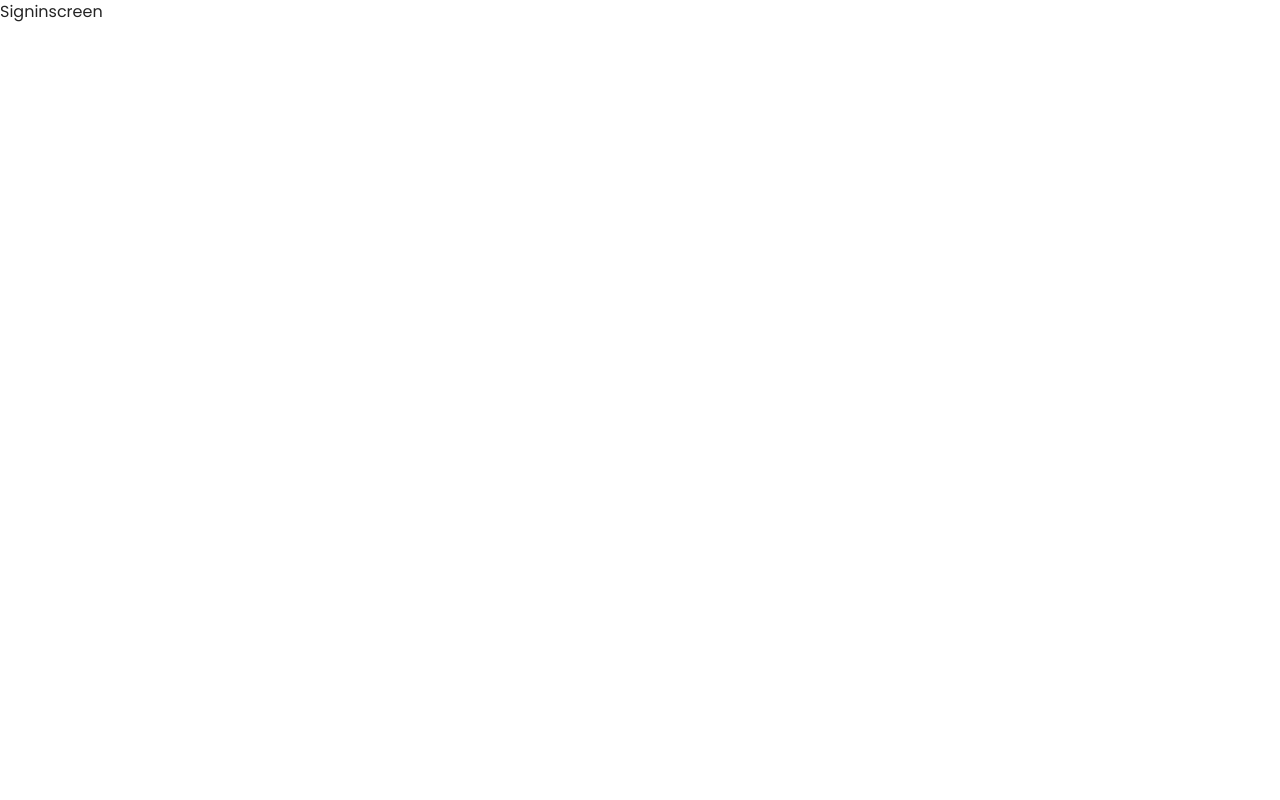
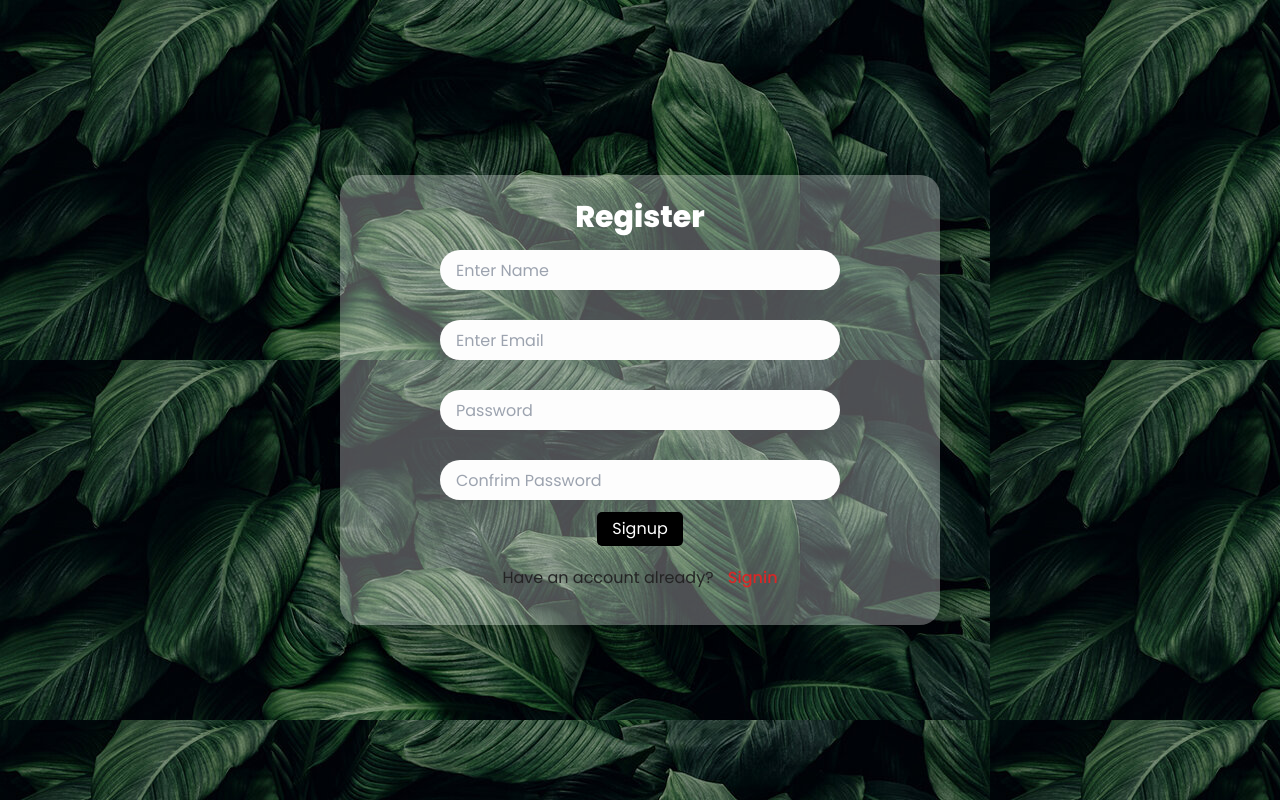
Before and after one commit to FrancisUzoigwe/authaccessassignment, a React (Vite) app: page /auth/signin in a window 1280 px wide. Built offline with nearby package versions, Linux system fonts and the light colour scheme; a web font is replaced by a local one.

Commit message:
All nights long

```diff
--- a/package.json
+++ b/package.json
@@ -10,12 +10,16 @@
     "preview": "vite preview"
   },
   "dependencies": {
+    "@hookform/resolvers": "^3.2.0",
     "@types/styled-components": "^5.1.26",
+    "axios": "^1.4.0",
     "react": "^18.2.0",
     "react-dom": "^18.2.0",
+    "react-hook-form": "^7.45.4",
     "react-icons": "^4.10.1",
     "react-router-dom": "^6.15.0",
-    "styled-components": "^6.0.7"
+    "styled-components": "^6.0.7",
+    "yup": "^1.2.0"
   },
   "devDependencies": {
     "@types/react": "^18.2.15",
--- /dev/null
+++ b/src/apis/registerApi.tsx
@@ -0,0 +1,29 @@
+import axios from "axios";
+
+const url: string = "http://localhost:3200/api/v1"
+interface iData {
+    name?: string;
+    email?: string;
+    password?: string;
+}
+
+
+export const registerApi = async (data: any) => {
+   try {
+    return await axios.post(`${url}/register`, data).then((res: any) => {
+        return res.data.data
+    })
+   } catch (error) {
+    console.log(error)
+   }
+}
+
+export const signin = async (data: iData) => {
+   try {
+    return await axios.post(`${url}/signin`, data).then((res: any) => {
+        return res.data.data
+    })
+   } catch (error) {
+    console.log(error)
+   }
+}
--- a/src/components/common/FirstHeader.tsx
+++ b/src/components/common/FirstHeader.tsx
@@ -40,7 +40,7 @@ const FirstHeader = () => {
       </Link>
     </div>
   </div>
-</div>): (<div className="flex items-center justify-center w-[100%] h-[50px] bg-white fixed left-0">
+</div>): (<div className="flex items-center justify-center w-[100%] h-[50px] bg-white fixed left-0 z-20">
       <div className="flex items-center justify-between w-[93%] h-[40px] transition-[all 350ms]">
         <div className="flex items-center">
           <div>
--- a/src/pages/auth/Signinscreen.tsx
+++ b/src/pages/auth/Signinscreen.tsx
@@ -1,8 +1,124 @@
+import { Link, useNavigate } from "react-router-dom";
+import home from "../../assets/home.jpg";
+import { useForm } from "react-hook-form";
+import { yupResolver } from "@hookform/resolvers/yup";
+import * as yup from "yup";
+import {registerApi} from "../../apis/registerApi"
+const Signinscreen = () => {
+const navigate = useNavigate()
+  const Schema = yup.object({
+    name: yup.string().required(),
+    email: yup.string().required(),
+    password: yup.string().required(),
+    confirmPassword: yup.string().oneOf([yup.ref("password")]),
+  });
 
-const Signinscreen = () => {
+  const {
+    register,
+    reset,
+    handleSubmit,
+    formState: { errors },
+  } = useForm({
+    resolver: yupResolver(Schema),
+  });
+
+  const onSubmit = handleSubmit(async (data) => {
+    const { name, email, password } = data;
+    const formData = new FormData();
+    formData.append("email", email);
+    formData.append("name", name);
+    formData.append("password", password);
+
+    registerApi(formData).then(() => {
+      navigate("/auth/signin")
+    })
+  });
+
   return (
-    <div>Signinscreen</div>
-  )
-}
+    <div
+      className="w-full h-[100vh] bg-gray-100 flex items-center justify-center object-cover "
+      style={{ backgroundImage: `url(${home})` }}
+    >
+      <form
+        className="w-[600px] h-[450px] bg-white shadow-2xl bg-opacity-30 flex flex-col items-center  rounded-[20px]"
+        onSubmit={onSubmit}
+      >
+        <div className="mt-[20px] text-[30px] font-semibold text-white">
+          Register
+        </div>
+        <div className="w-[400px] h-[40px] bg-white mt-[10px] rounded-[40px]">
+          <input
+            type="text"
+            placeholder="Enter Name"
+            className="h-[40px] border-none w-[400px] placeholder:ml-5 outline-none bg-gray-300 bg-opacity-5 px-4"
+            {...register("name")}
+          />
+          {errors.name?.message && (
+            <div className="text-red-600 text-[12px] flex justify-end">
+              Error occured on the name
+            </div>
+          )}
+        </div>
+        <div className="w-[400px] h-[40px] bg-white mt-[30px] rounded-[40px]">
+          <input
+            type="text"
+            placeholder="Enter Email"
+            className="h-[40px] border-none w-[400px] placeholder:ml-5 outline-none bg-gray-300 bg-opacity-5 px-4"
+            {...register("email")}
+          />
+          {errors.email?.message && (
+            <div className="text-red-600 text-[12px] flex justify-end">
+              invalid email address
+            </div>
+          )}
+        </div>
+        <div className="w-[400px] h-[40px] bg-white mt-[30px] rounded-[40px]">
+          <input
+            type="text"
+            placeholder="Password"
+            className="h-[40px] border-none w-[400px] placeholder:ml-5 outline-none bg-gray-300 bg-opacity-5 px-4"
+            {...register("password")}
+          />
+          {errors.password?.message && (
+            <div className="text-red-600 text-[12px] flex justify-end">
+              Passwords can only contain numbers
+            </div>
+          )}
+        </div>
+        <div className="w-[400px] h-[40px] bg-white mt-[30px] rounded-[40px]">
+          <input
+            type="text"
+            placeholder="Confrim Password"
+            className="h-[40px] border-none w-[400px] placeholder:ml-5 outline-none bg-gray-300 bg-opacity-5 px-4"
+            {...register("confirmPassword")}
+          />
+          {errors.confirmPassword?.message && (
+            <div className="text-red-600 text-[12px] flex justify-end">
+              Passwords must match!
+            </div>
+          )}
+        </div>
+        <button
+          type="submit"
+          className="px-[15px] py-[5px] rounded-[5px] bg-black mt-3 text-white"
+        >
+          Signup
+        </button>
+        <div className="mt-[20px]">
+          <div>
+            {" "}
+            Have an account already?{" "}
+            <Link
+              to="/auth/signin"
+              className="text-red-600 font-medium ml-[10px]"
+            >
+              Signin
+            </Link>
+          </div>
+        </div>
+      </form>
+    </div>
+  );
+};
 
-export default Signinscreen
+export default Signinscreen;
--- a/src/pages/auth/Signupscreen.tsx
+++ b/src/pages/auth/Signupscreen.tsx
@@ -1,9 +1,126 @@
+// import { useState } from "react";
+import { Link, useNavigate } from "react-router-dom";
+import home from "../../assets/home.jpg";
+// import pix from "../../assets/man.webp";
+import { useForm } from "react-hook-form";
+import { yupResolver } from "@hookform/resolvers/yup";
+import * as yup from "yup";
+import {registerApi} from "../../apis/registerApi"
+const Signupscreen = () => {
+const navigate = useNavigate()
+  const Schema = yup.object({
+    name: yup.string().required(),
+    email: yup.string().required(),
+    password: yup.string().required(),
+    confirmPassword: yup.string().oneOf([yup.ref("password")]),
+  });
 
+  const {
+    register,
+    reset,
+    handleSubmit,
+    formState: { errors },
+  } = useForm({
+    resolver: yupResolver(Schema),
+  });
 
-const Signupscreen = () => {
+  const onSubmit = handleSubmit(async (data) => {
+    const { name, email, password } = data;
+    const formData = new FormData();
+    formData.append("email", email);
+    formData.append("name", name);
+    formData.append("password", password);
+
+    registerApi(formData).then(() => {
+      navigate("/auth/signin")
+    })
+  });
+
   return (
-    <div>Signupscreen</div>
-  )
-}
+    <div
+      className="w-full h-[100vh] bg-gray-100 flex items-center justify-center object-cover "
+      style={{ backgroundImage: `url(${home})` }}
+    >
+      <form
+        className="w-[600px] h-[450px] bg-white shadow-2xl bg-opacity-30 flex flex-col items-center  rounded-[20px]"
+        onSubmit={onSubmit}
+      >
+        <div className="mt-[20px] text-[30px] font-semibold text-white">
+          Register
+        </div>
+        <div className="w-[400px] h-[40px] bg-white mt-[10px] rounded-[40px]">
+          <input
+            type="text"
+            placeholder="Enter Name"
+            className="h-[40px] border-none w-[400px] placeholder:ml-5 outline-none bg-gray-300 bg-opacity-5 px-4"
+            {...register("name")}
+          />
+          {errors.name?.message && (
+            <div className="text-red-600 text-[12px] flex justify-end">
+              Error occured on the name
+            </div>
+          )}
+        </div>
+        <div className="w-[400px] h-[40px] bg-white mt-[30px] rounded-[40px]">
+          <input
+            type="text"
+            placeholder="Enter Email"
+            className="h-[40px] border-none w-[400px] placeholder:ml-5 outline-none bg-gray-300 bg-opacity-5 px-4"
+            {...register("email")}
+          />
+          {errors.email?.message && (
+            <div className="text-red-600 text-[12px] flex justify-end">
+              invalid email address
+            </div>
+          )}
+        </div>
+        <div className="w-[400px] h-[40px] bg-white mt-[30px] rounded-[40px]">
+          <input
+            type="text"
+            placeholder="Password"
+            className="h-[40px] border-none w-[400px] placeholder:ml-5 outline-none bg-gray-300 bg-opacity-5 px-4"
+            {...register("password")}
+          />
+          {errors.password?.message && (
+            <div className="text-red-600 text-[12px] flex justify-end">
+              Passwords can only contain numbers
+            </div>
+          )}
+        </div>
+        <div className="w-[400px] h-[40px] bg-white mt-[30px] rounded-[40px]">
+          <input
+            type="text"
+            placeholder="Confrim Password"
+            className="h-[40px] border-none w-[400px] placeholder:ml-5 outline-none bg-gray-300 bg-opacity-5 px-4"
+            {...register("confirmPassword")}
+          />
+          {errors.confirmPassword?.message && (
+            <div className="text-red-600 text-[12px] flex justify-end">
+              Passwords must match!
+            </div>
+          )}
+        </div>
+        <button
+          type="submit"
+          className="px-[15px] py-[5px] rounded-[5px] bg-black mt-3 text-white"
+        >
+          Signup
+        </button>
+        <div className="mt-[20px]">
+          <div>
+            {" "}
+            Have an account already?{" "}
+            <Link
+              to="/auth/signin"
+              className="text-red-600 font-medium ml-[10px]"
+            >
+              Signin
+            </Link>
+          </div>
+        </div>
+      </form>
+    </div>
+  );
+};
 
-export default Signupscreen
+export default Signupscreen;
--- a/tailwind.config.js
+++ b/tailwind.config.js
@@ -1,19 +1,15 @@
 /** @type {import('tailwindcss').Config} */
 export default {
-  content: [
-    "./index.html",
-    "./src/**/*.{js,ts,jsx,tsx}",
-  ],
+  content: ["./index.html", "./src/**/*.{js,ts,jsx,tsx}"],
   theme: {
     extend: {
       fontFamily: {
-        main: ["Nova Oval"]
+        main: ["Nova Oval"],
       },
       transitionDuration: {
-        durate: ["transition-all 450ms"]
-      }
-
+        durate: ["transition-all 450ms"],
+      },
     },
   },
   plugins: [],
-}
+};
```
Also changed, not shown: src/assets/home.jpg (added), 1 other file (tests, documents, lock files or other folders).
